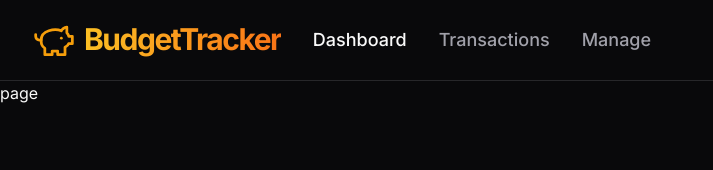
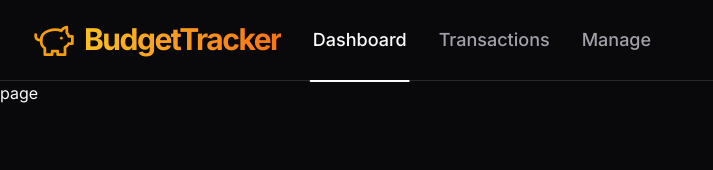
Before and after one commit to jlcarrascof/NextJs-Budget-Tracker, a Next.js app: page / in a window 1280 px wide. Shown: the top 170 px of the page, without its empty margins (0-713 px from the left). Built offline with nearby package versions, Linux system fonts and the light colour scheme.

Commit message:
refactor: Add bottom border to active NavbarItem

```diff
--- a/components/Navbar.tsx
+++ b/components/Navbar.tsx
@@ -55,6 +55,11 @@
         >
             {label}
         </Link>
+        {
+            isActive && (
+                <div className="absolute -bottom-[2px] left-1/2 hidden h-[2px] w-[80%] -translate-x-1/2 rounded-xl bg-foreground md:block" />
+            )
+        }
     </div>;
 
 }
```
